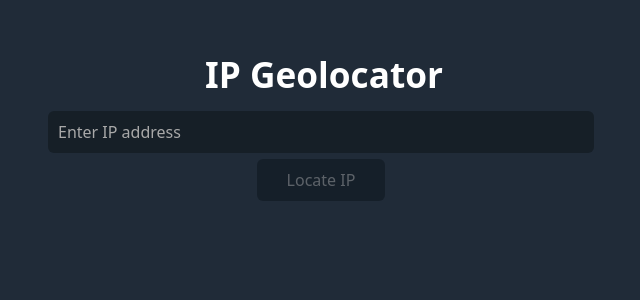
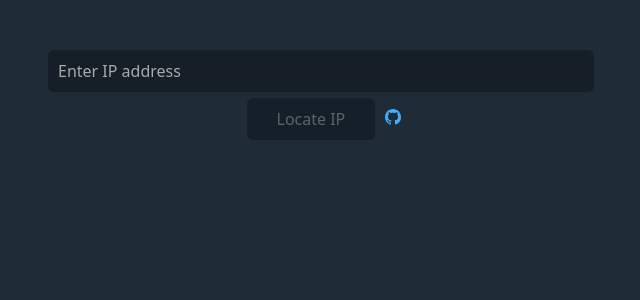
Before and after one commit to amalshaji/ipwhere, a Svelte app in the folder web/: page / in a window 1280 px wide. Shown: the top 300 px of the page, without its empty margins (316-956 px from the left). Built offline with nearby package versions, Linux system fonts and the light colour scheme.

Commit message:
✨ add repo link and remove dead code

```diff
--- a/web/src/App.svelte
+++ b/web/src/App.svelte
@@ -16,21 +16,6 @@
   let lat = "";
   let lon = "";
   let output;
-
-  //   const getData = () => {
-  //     output.setAttribute("hidden", "");
-  //     fetch("/api/" + ip)
-  //       .then((res) => res.json())
-  //       .then((data) => {
-  //         disp_ip = ip;
-  //         country = data.country;
-  //         region = data.regionName;
-  //         isp = data.isp;
-  //         lat = data.lat;
-  //         lon = data.lon;
-  //         output.removeAttribute("hidden");
-  //       });
-  //   };
 
   const getData = async () => {
     output = false;
@@ -53,7 +38,7 @@
 
 <div class="container">
   <center>
-    <h1>IP Geolocator</h1>
+    <!-- <h1>IP Where</h1> -->
     <input
       type="text"
       placeholder="Enter IP address"
@@ -67,6 +52,25 @@
       class="btn btn-success"
       on:click={getData}>Locate IP</button
     >
+    <a
+      type="button"
+      href="https://github.com/amalshaji/ipwhere"
+      target="_blank"
+      rel="noreferrer"
+    >
+      <svg
+        xmlns="http://www.w3.org/2000/svg"
+        width="16"
+        height="16"
+        fill="currentColor"
+        class="bi bi-github"
+        viewBox="0 0 16 16"
+      >
+        <path
+          d="M8 0C3.58 0 0 3.58 0 8c0 3.54 2.29 6.53 5.47 7.59.4.07.55-.17.55-.38 0-.19-.01-.82-.01-1.49-2.01.37-2.53-.49-2.69-.94-.09-.23-.48-.94-.82-1.13-.28-.15-.68-.52-.01-.53.63-.01 1.08.58 1.23.82.72 1.21 1.87.87 2.33.66.07-.52.28-.87.51-1.07-1.78-.2-3.64-.89-3.64-3.95 0-.87.31-1.59.82-2.15-.08-.2-.36-1.02.08-2.12 0 0 .67-.21 2.2.82.64-.18 1.32-.27 2-.27.68 0 1.36.09 2 .27 1.53-1.04 2.2-.82 2.2-.82.44 1.1.16 1.92.08 2.12.51.56.82 1.27.82 2.15 0 3.07-1.87 3.75-3.65 3.95.29.25.54.73.54 1.48 0 1.07-.01 1.93-.01 2.2 0 .21.15.46.55.38A8.012 8.012 0 0 0 16 8c0-4.42-3.58-8-8-8z"
+        />
+      </svg>
+    </a>
     {#if !$validity.valid && ip.length > 0}
       <p class="error">please enter a valid ip</p>
     {/if}
--- a/web/src/components/Map.svelte
+++ b/web/src/components/Map.svelte
@@ -9,8 +9,10 @@
   scrolling="no"
   marginheight="0"
   marginwidth="0"
-				src="https://www.openstreetmap.org/export/embed.html?bbox={lon - 0.5}%2C{lat - 0.5}%2C{lon + 0.5}%2C{lat + 0.5}&layer=mapnik▮={lat}%2C{lon}"
-				style="border: 1px solid black" />
+  src="https://www.openstreetmap.org/export/embed.html?bbox={lon - 0.5}%2C{lat -
+    0.5}%2C{lon + 0.5}%2C{lat + 0.5}&layer=mapnik▮={lat}%2C{lon}"
+  style="border: 1px solid black"
+/>
 
 <style>
   #map {
```
Also changed, not shown: web/public/build/bundle.js, 1 other file (tests, documents, lock files or other folders). Lines whose indentation alone changed are shown as unchanged.
